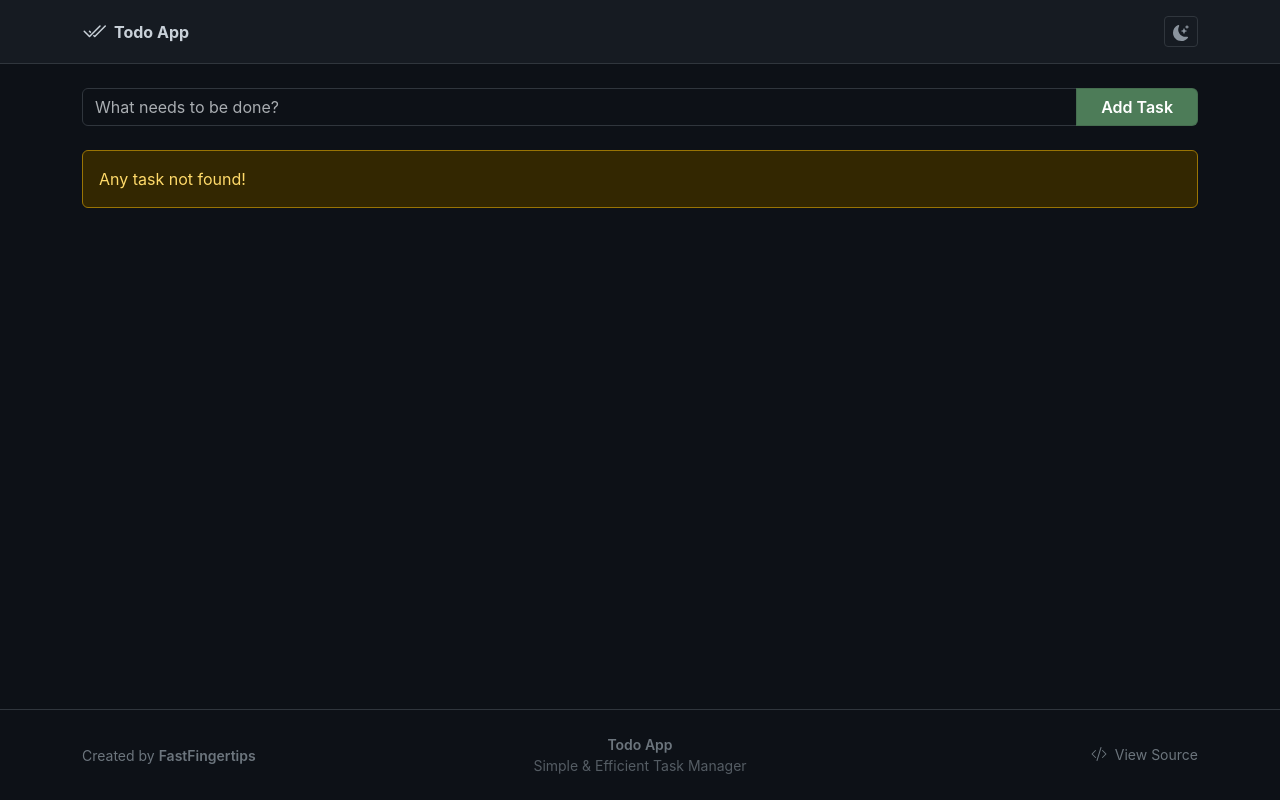
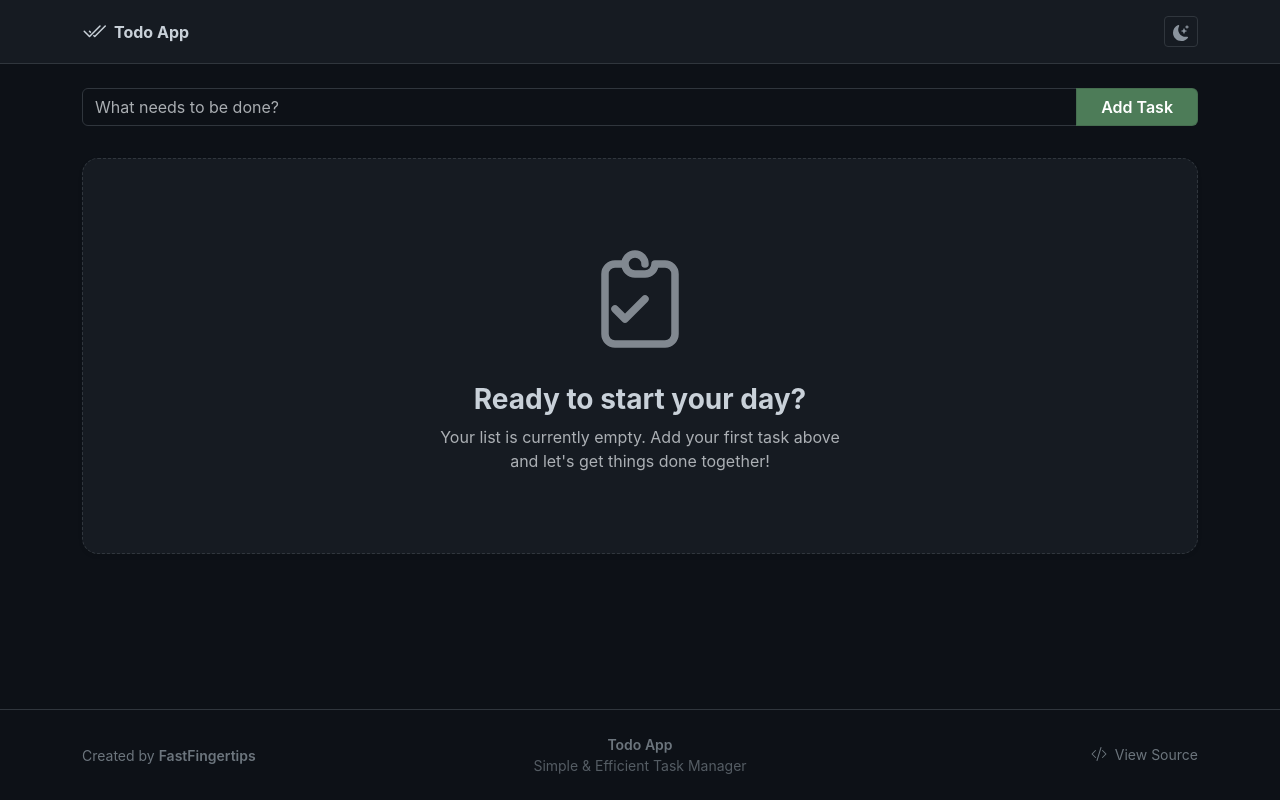
Before and after one commit to fastfingertips/flask-todo, a Flask app: page / in a window 1280 px wide. Run offline with Flask 3, Linux system fonts and the light colour scheme; data comes from the database, SQL or seed files in the repository; data that the repository does not hold is empty.

Commit message:
feat: add flash notifications and beautiful empty state

```diff
--- a/app/routes.py
+++ b/app/routes.py
@@ -1,4 +1,4 @@
-from flask import Blueprint, render_template, request, g
+from flask import Blueprint, render_template, request, g, flash
 from app.utils import redirect_back
 from app.models import Todo, Preferences
 from datetime import datetime
@@ -46,6 +46,7 @@
         )
         db.session.add(new_todo)
         db.session.commit()
+        flash(f"Task '{title}' has been added!", "success")
     return redirect_back()
 
 @main.route("/todo/<int:todo_id>/status")
@@ -54,13 +55,18 @@
     todo.complete = not todo.complete
     todo.completed_date = datetime.now() if todo.complete else None
     db.session.commit()
+
+    status = "completed" if todo.complete else "re-opened"
+    flash(f"Task status updated to {status}.", "info")
     return redirect_back()
 
 @main.route("/todo/<int:todo_id>/delete")
 def delete_todo(todo_id):
     todo = Todo.query.get_or_404(todo_id)
+    title = todo.title
     db.session.delete(todo)
     db.session.commit()
+    flash(f"Task '{title}' has been deleted.", "danger")
     return redirect_back()
 
 @main.route("/preferences", methods=["GET"])
@@ -68,6 +74,7 @@
     g.prefs.theme = request.args.get("theme") or g.prefs.theme
     g.prefs.sorting = request.args.get("sort") or g.prefs.sorting
     db.session.commit()
+    flash("Preferences updated.", "secondary")
     return redirect_back()
 
 # --- ERROR HANDLERS ---
--- a/app/static/css/style.css
+++ b/app/static/css/style.css
@@ -3,6 +3,7 @@
   --app-text: #24292f;
   --app-border: #d0d7de;
   --app-header-bg: #f6f8fa;
+  --app-header-bg-rgb: 246, 248, 250;
   --app-primary: #546e7a;
   --app-success: #526d5b;
   --app-danger: #a55b5b;
@@ -127,3 +128,82 @@
   border-color: var(--app-primary);
   box-shadow: none;
 }
+
+.flash-container {
+  position: fixed;
+  top: 24px;
+  left: 50%;
+  transform: translateX(-50%);
+  z-index: 9999;
+  width: 100%;
+  max-width: 400px;
+  display: flex;
+  flex-direction: column;
+  align-items: center;
+  gap: 10px;
+  pointer-events: none;
+}
+
+.app-flash-toast {
+  pointer-events: auto;
+  border-radius: 12px;
+  box-shadow: 0 10px 25px rgba(0,0,0,0.15);
+  border: 1px solid rgba(0,0,0,0.05);
+  font-size: 0.9rem;
+  font-weight: 500;
+  animation: slideDown 0.4s cubic-bezier(0.18, 0.89, 0.32, 1.28);
+}
+
+@keyframes slideDown {
+  from { transform: translateY(-100%); opacity: 0; }
+  to { transform: translateY(0); opacity: 1; }
+}
+
+[data-bs-theme="dark"] .app-flash-toast {
+  box-shadow: 0 5px 25px rgba(0,0,0,0.5);
+}
+
+.app-flash-toast .btn-close {
+  padding: 0.8rem;
+  font-size: 0.6rem;
+  opacity: 0.4;
+  background-size: 0.6rem;
+}
+
+.app-flash-toast .btn-close:hover {
+  opacity: 1;
+}
+
+.app-flash-toast .btn-close:focus {
+  box-shadow: none;
+  outline: none;
+}
+
+/* Empty State Styling */
+.empty-state {
+  padding: 80px 20px;
+  text-align: center;
+  background-color: var(--app-header-bg);
+  border: 1px dashed var(--app-border);
+  border-radius: 16px;
+  margin-top: 2rem;
+}
+
+.empty-state-icon {
+  width: 120px;
+  height: 120px;
+  margin-bottom: 24px;
+  opacity: 0.6;
+}
+
+.empty-state h3 {
+  font-weight: 700;
+  margin-bottom: 8px;
+  color: var(--app-text);
+}
+
+.empty-state p {
+  color: var(--app-muted);
+  max-width: 400px;
+  margin: 0 auto;
+}
--- a/app/templates/base.html
+++ b/app/templates/base.html
@@ -17,17 +17,39 @@
     <!-- Main Content -->
     <main class="flex-grow-1">
       <div class="container mt-4 mb-5">
+        <!-- Flash Messages Overlay -->
+        <div class="flash-container">
+          {% with messages = get_flashed_messages(with_categories=true) %}
+            {% if messages %}
+              {% for category, message in messages %}
+                <div class="alert alert-{{ category }} alert-dismissible fade show app-flash-toast mb-2" role="alert">
+                  {{ message }}
+                  <button type="button" class="btn-close" data-bs-dismiss="alert" aria-label="Close"></button>
+                </div>
+              {% endfor %}
+            {% endif %}
+          {% endwith %}
+        </div>
+
         {% block content %}{% endblock %}
       </div>
     </main>
 
     <!-- Bootstrap core JavaScript -->
     <script src="https://cdn.jsdelivr.net/npm/bootstrap@5.3.2/dist/js/bootstrap.bundle.min.js" integrity="sha384-C6RzsynM9kWDrMNeT87bh95OGNyZPhcTNXj1NW7RuBCsyN/o0jlpcV8Qyq46cDfL" crossorigin="anonymous"></script>
-    <!-- Tooltip -->
-    <!-- https://getbootstrap.com/docs/5.3/components/tooltips/#enable-tooltips -->
     <script>
+      // Enable tooltips
       const tooltipTriggerList = document.querySelectorAll('[data-bs-toggle="tooltip"]')
       const tooltipList = [...tooltipTriggerList].map(tooltipTriggerEl => new bootstrap.Tooltip(tooltipTriggerEl))
+
+      // Auto-dismiss alerts after 3 seconds
+      setTimeout(function() {
+        const alerts = document.querySelectorAll('.alert');
+        alerts.forEach(alert => {
+          const bsAlert = new bootstrap.Alert(alert);
+          bsAlert.close();
+        });
+      }, 3000);
     </script>
 
     <!-- Footer -->
--- a/app/templates/partials/_todo_table.html
+++ b/app/templates/partials/_todo_table.html
@@ -68,8 +68,12 @@
 </table>
 </div>
 {% else %}
-<div class="alert alert-warning" role="alert">
-  Any task not found!
+<div class="empty-state shadow-sm">
+  <svg class="empty-state-icon" fill="none" stroke="currentColor" viewBox="0 0 24 24" xmlns="http://www.w3.org/2000/svg">
+    <path stroke-linecap="round" stroke-linejoin="round" stroke-width="1.5" d="M9 5H7a2 2 0 00-2 2v12a2 2 0 002 2h10a2 2 0 002-2V7a2 2 0 00-2-2h-2M9 5a2 2 0 002 2h2a2 2 0 002-2M9 5a2 2 0 114 0m-6 9l2 2 4-4"></path>
+  </svg>
+  <h3>Ready to start your day?</h3>
+  <p class="mb-0 text-muted">Your list is currently empty. Add your first task above and let's get things done together!</p>
 </div>
 {% endif %}
 <!-- TABLE END -->
--- a/config.py
+++ b/config.py
@@ -20,3 +20,4 @@
     """
     SQLALCHEMY_DATABASE_URI = 'sqlite:///' + DB_PATH
     SQLALCHEMY_TRACK_MODIFICATIONS = False
+    SECRET_KEY = os.environ.get('SECRET_KEY') or 'dev-key-placeholder'
```
